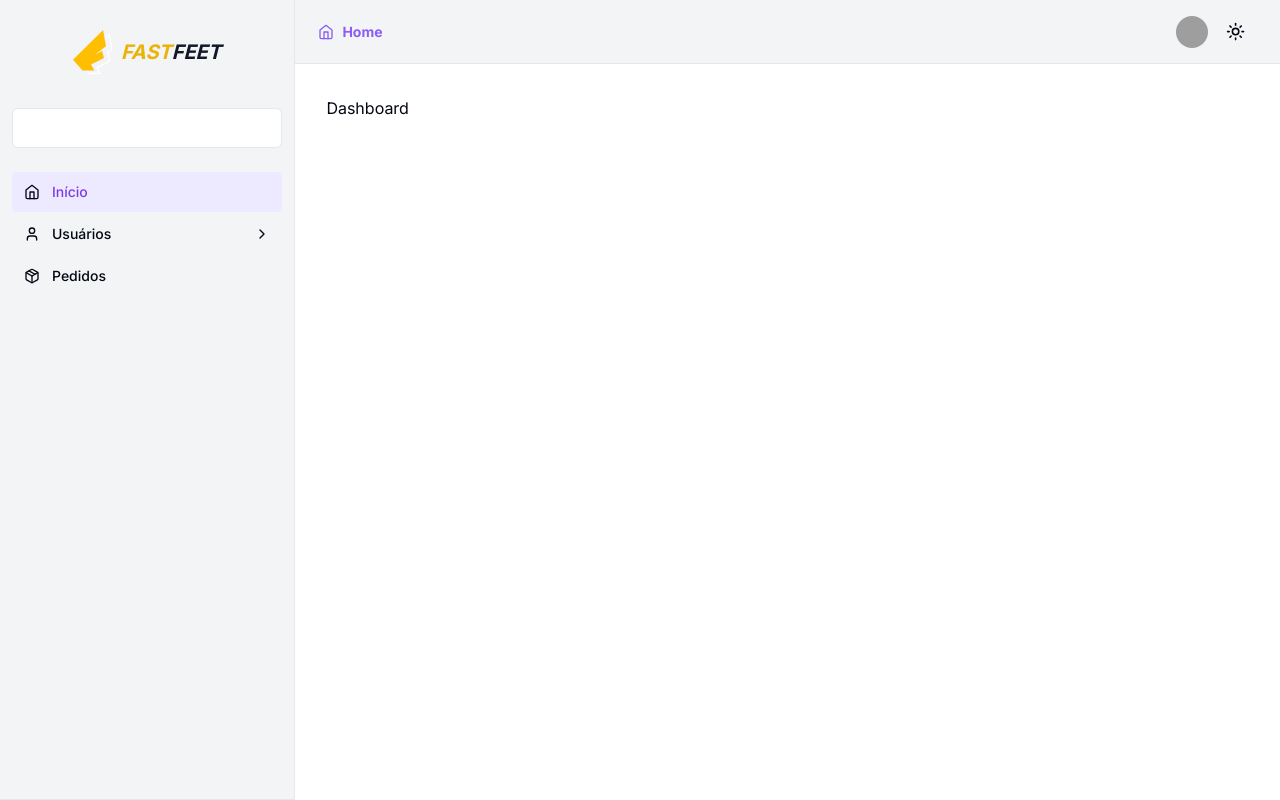
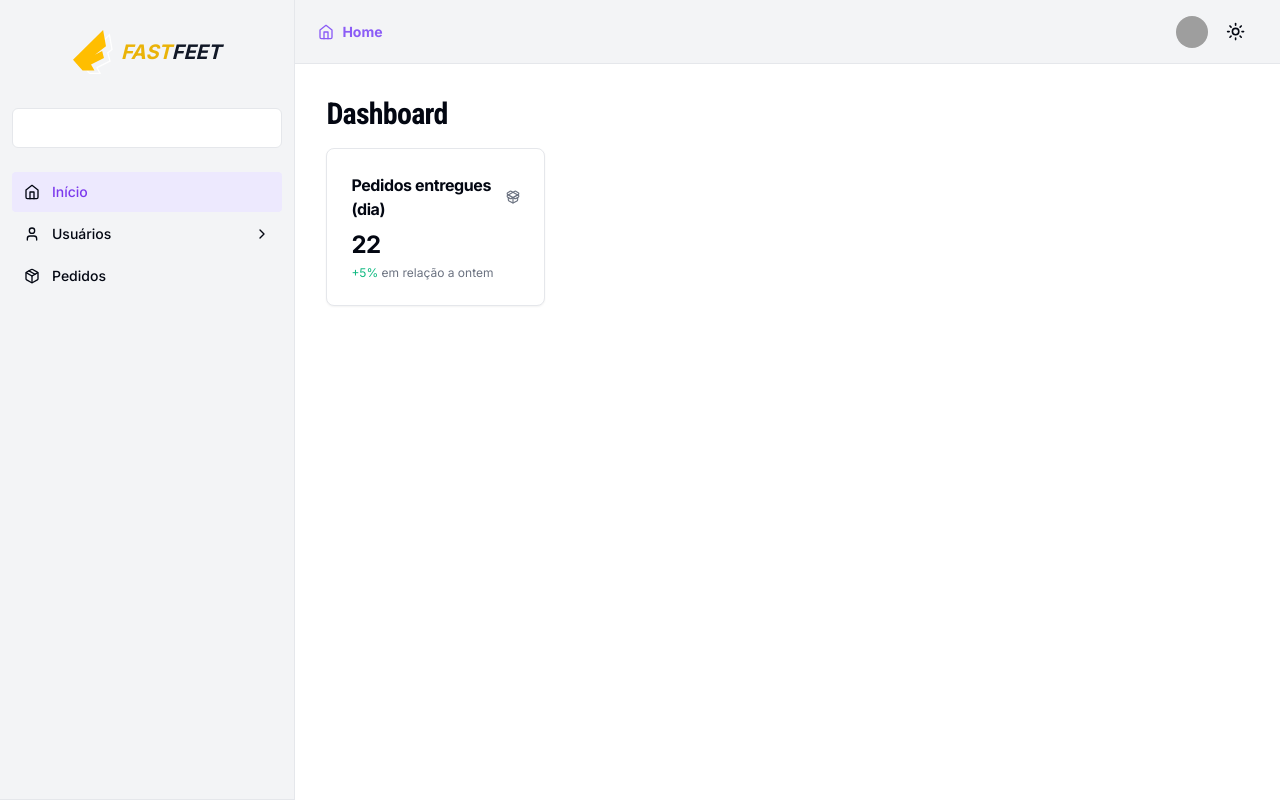
Before and after one commit to felipesanderp/fastfeet-web, a React (Vite) app: page / in a window 1280 px wide. Built offline with nearby package versions, Linux system fonts and the light colour scheme; grey boxes are pictures that could not be loaded.

Commit message:
day orders delivered card

```diff
--- a/src/pages/app/dashboard/dashboard.tsx
+++ b/src/pages/app/dashboard/dashboard.tsx
@@ -1,3 +1,20 @@
+import { Helmet } from 'react-helmet-async'
+
+import { DayOrdersDeliveredCard } from './day-orders-delivered-card'
+
 export function Dashboard() {
-  return <h1>Dashboard</h1>
+  return (
+    <>
+      <Helmet title="Dashboard" />
+      <div className="flex flex-col gap-4">
+        <h1 className="text-3xl font-bold tracking-tight font-robotoCondensed">
+          Dashboard
+        </h1>
+
+        <div className="grid grid-cols-4 gap-4">
+          <DayOrdersDeliveredCard />
+        </div>
+      </div>
+    </>
+  )
 }
--- a/src/pages/app/dashboard/day-orders-delivered-card.tsx
+++ b/src/pages/app/dashboard/day-orders-delivered-card.tsx
@@ -0,0 +1,24 @@
+import { Icons } from '@/components/icons'
+import { Card, CardContent, CardHeader, CardTitle } from '@/components/ui/card'
+
+export function DayOrdersDeliveredCard() {
+  return (
+    <Card>
+      <CardHeader className="flex-row items-center justify-between space-y-0 pb-2">
+        <CardTitle className="text-base font-semibold">
+          Pedidos entregues (dia)
+        </CardTitle>
+        <Icons.packageOpen className="size-4 text-muted-foreground" />
+      </CardHeader>
+      <CardContent className="space-y-1">
+        <>
+          <span className="text-2xl font-bold tracking-tight">22</span>
+          <p className="text-xs text-muted-foreground">
+            <span className="text-emerald-500 dark:text-emerald-400">+5%</span>{' '}
+            em relação a ontem
+          </p>
+        </>
+      </CardContent>
+    </Card>
+  )
+}
```
